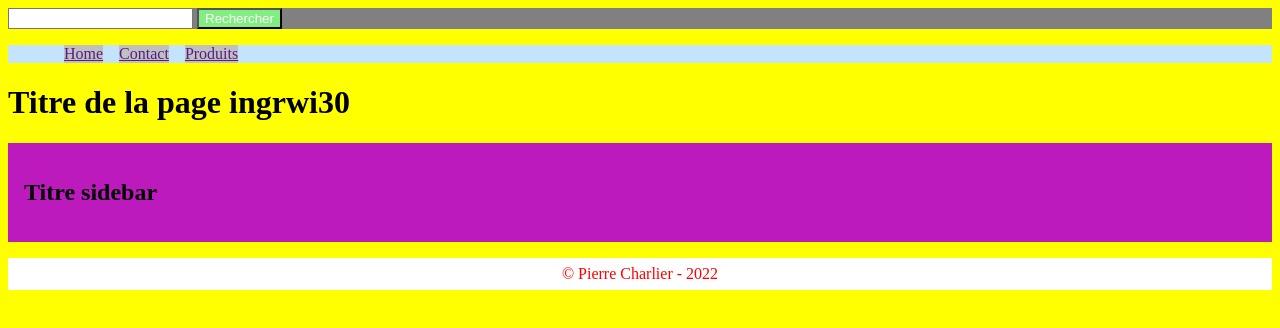
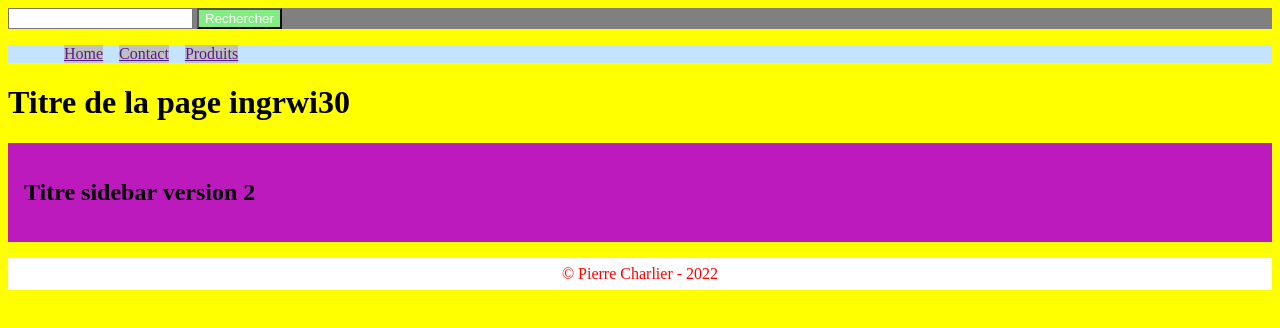
Before and after one commit to heloisehenaut/exercice-sccs-Cedric-H-lo-se, a plain HTML site: page index.html in a window 1280 px wide. Drawn offline with Linux system fonts and the light colour scheme.

Commit message:
change title sidebar

```diff
--- a/index.html
+++ b/index.html
@@ -30,7 +30,7 @@
       <h1>Titre de la page ingrwi30</h1>
     </main>
     <div class="sidebar">
-      <h2 class="tile">Titre sidebar</h2>
+      <h2 class="tile">Titre sidebar version 2</h2>
     </div>
     <footer class="footer">
       <p>&copy; Pierre Charlier - 2022</p>
```
